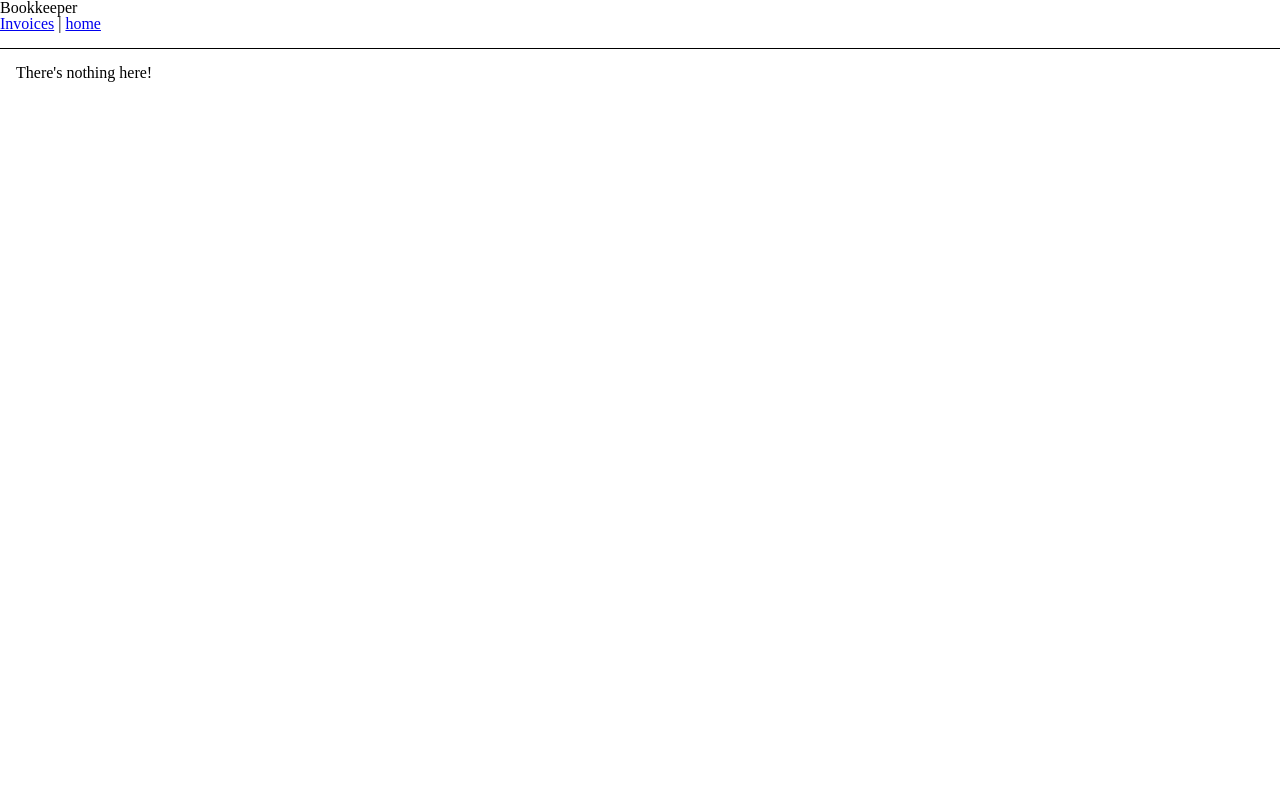
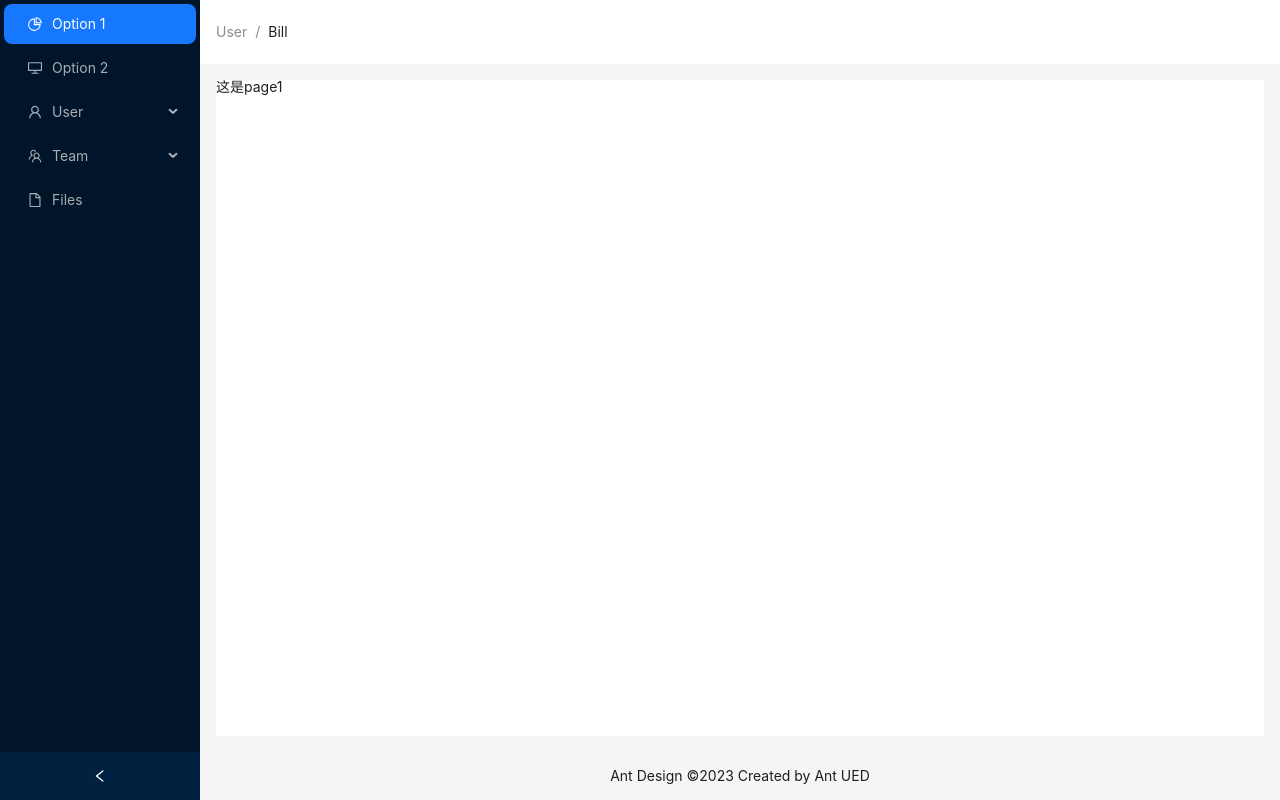
Before and after one commit to 2417357623/front_end, a React (Vite) app in the folder bd_management_sys/: page /home/page1 in a window 1280 px wide. Built offline with nearby package versions, Linux system fonts and the light colour scheme.

Commit message:
8.9 登录界面后台系统

```diff
--- /dev/null
+++ b/bd_management_sys/src/components/MainMenu/index.tsx
@@ -0,0 +1,50 @@
+import React from "react";
+import {Outlet,useNavigate} from 'react-router-dom'
+import {
+    DesktopOutlined,
+    FileOutlined,
+    PieChartOutlined,
+    TeamOutlined,
+    UserOutlined,
+} from '@ant-design/icons';
+import type { MenuProps } from 'antd';
+import {Menu} from "antd";
+
+type MenuItem = Required<MenuProps>['items'][number];
+const Mainmenu = ()=>{
+    function getItem(
+        label: React.ReactNode,
+        key: React.Key,
+        icon?: React.ReactNode,
+        children?: MenuItem[],
+    ): MenuItem {
+        return {
+            key,
+            icon,
+            children,
+            label,
+        } as MenuItem;
+    }
+
+    const items: MenuItem[] = [
+        getItem('Option 1', 'page1', <PieChartOutlined />),
+        getItem('Option 2', 'page2', <DesktopOutlined />),
+        getItem('User', 'sub1', <UserOutlined />, [
+            getItem('Tom', '3'),
+            getItem('Bill', '4'),
+            getItem('Alex', '5'),
+        ]),
+        getItem('Team', 'sub2', <TeamOutlined />, [getItem('Team 1', '6'), getItem('Team 2', '8')]),
+        getItem('Files', '9', <FileOutlined />),
+    ];
+    const navigateTo = useNavigate()
+    const menuClick = (e)=>{
+        navigateTo(e.key);
+    }
+
+    return(
+        <Menu theme="dark" defaultSelectedKeys={['page1']} mode="inline" items={items} onClick={menuClick} />
+    )
+}
+
+export default Mainmenu
--- a/bd_management_sys/src/main.tsx
+++ b/bd_management_sys/src/main.tsx
@@ -21,24 +21,27 @@ import {
 import Invoices from './routes/Invoices.jsx'
 import Invoice from './routes/Invoice.jsx'
 import View from './routes/Home'
+import Page1 from './routes/Page1'
+import Page2 from './routes/Page2'
 
 ReactDOM.createRoot(document.getElementById('root')!).render(
       <BrowserRouter>
           <Routes>
-              <Route path="home" element={<View />} />
+              <Route path="home" element={<View />} >
+                  <Route path={"page1"} element={< Page1></Page1>} />
+                  <Route path={"page2"} element={< Page2></Page2>} />
+              </Route>
               <Route path="/" element={<App />} >
                   <Route path="invoices" element={<Invoices />}>
                       <Route path=":invoiceId" element={<Invoice />} />
                   </Route>
-                  <Route
-                      path="*"
-                      element={
-                          <main style={{ padding: "1rem" }}>
-                              <p>There's nothing here!</p>
-                          </main>
-                      }
-                  />
               </Route>
+              <Route
+                  path="*"
+                  element={
+                      <App></App>
+                  }
+              />
           </Routes>
       </BrowserRouter>
 )
--- a/bd_management_sys/src/routes/Home.tsx
+++ b/bd_management_sys/src/routes/Home.tsx
@@ -1,43 +1,8 @@
 import React, { useState } from 'react';
-import {
-    DesktopOutlined,
-    FileOutlined,
-    PieChartOutlined,
-    TeamOutlined,
-    UserOutlined,
-} from '@ant-design/icons';
-import type { MenuProps } from 'antd';
 import { Breadcrumb, Layout, Menu, theme } from 'antd';
-
+import {Outlet,useNavigate} from 'react-router-dom'
+import Mainmenu from "../components/MainMenu";
 const { Header, Content, Footer, Sider } = Layout;
-
-type MenuItem = Required<MenuProps>['items'][number];
-
-function getItem(
-    label: React.ReactNode,
-    key: React.Key,
-    icon?: React.ReactNode,
-    children?: MenuItem[],
-): MenuItem {
-    return {
-        key,
-        icon,
-        children,
-        label,
-    } as MenuItem;
-}
-
-const items: MenuItem[] = [
-    getItem('Option 1', '1', <PieChartOutlined />),
-    getItem('Option 2', '2', <DesktopOutlined />),
-    getItem('User', 'sub1', <UserOutlined />, [
-        getItem('Tom', '3'),
-        getItem('Bill', '4'),
-        getItem('Alex', '5'),
-    ]),
-    getItem('Team', 'sub2', <TeamOutlined />, [getItem('Team 1', '6'), getItem('Team 2', '8')]),
-    getItem('Files', '9', <FileOutlined />),
-];
 
 const View: React.FC = () => {
     const [collapsed, setCollapsed] = useState(false);
@@ -45,11 +10,12 @@ const View: React.FC = () => {
         token: { colorBgContainer },
     } = theme.useToken();
 
+
     return (
         <Layout style={{ minHeight: '100vh' }}>
             <Sider collapsible collapsed={collapsed} onCollapse={(value) => setCollapsed(value)}>
                 <div className="demo-logo-vertical" />
-                <Menu theme="dark" defaultSelectedKeys={['1']} mode="inline" items={items} />
+                <Mainmenu></Mainmenu>
             </Sider>
             <Layout>
                 <Header style={{ padding: 0, background: colorBgContainer,paddingLeft:"16px"}}>
@@ -58,10 +24,8 @@ const View: React.FC = () => {
                         <Breadcrumb.Item>Bill</Breadcrumb.Item>
                     </Breadcrumb>
                 </Header>
-                <Content style={{ margin: '16px 16px'}}>
-                    <div style={{ padding: 24, minHeight: 360, background: colorBgContainer }}>
-                        Bill is a cat.
-                    </div>
+                <Content style={{ margin: '16px 16px', background: colorBgContainer }}>
+                    <Outlet></Outlet>
                 </Content>
                 <Footer style={{ textAlign: 'center',height:"48px",padding:0,lineHeight:"48px"}}>Ant Design ©2023 Created by Ant UED</Footer>
             </Layout>
--- /dev/null
+++ b/bd_management_sys/src/routes/Page1.tsx
@@ -0,0 +1,9 @@
+const View = ()=>{
+    return (
+        <div>
+            这是page1
+        </div>
+    )
+}
+
+export default View
--- /dev/null
+++ b/bd_management_sys/src/routes/Page2.tsx
@@ -0,0 +1,9 @@
+const View = ()=>{
+    return (
+        <div>
+            这是page2
+        </div>
+    )
+}
+
+export default View
```
Also changed, not shown: bd_management_sys/src/components/comp/index.tsx (deleted, +0 -8 lines), bd_management_sys/src/components/comp/comp1.module.scss (deleted).
